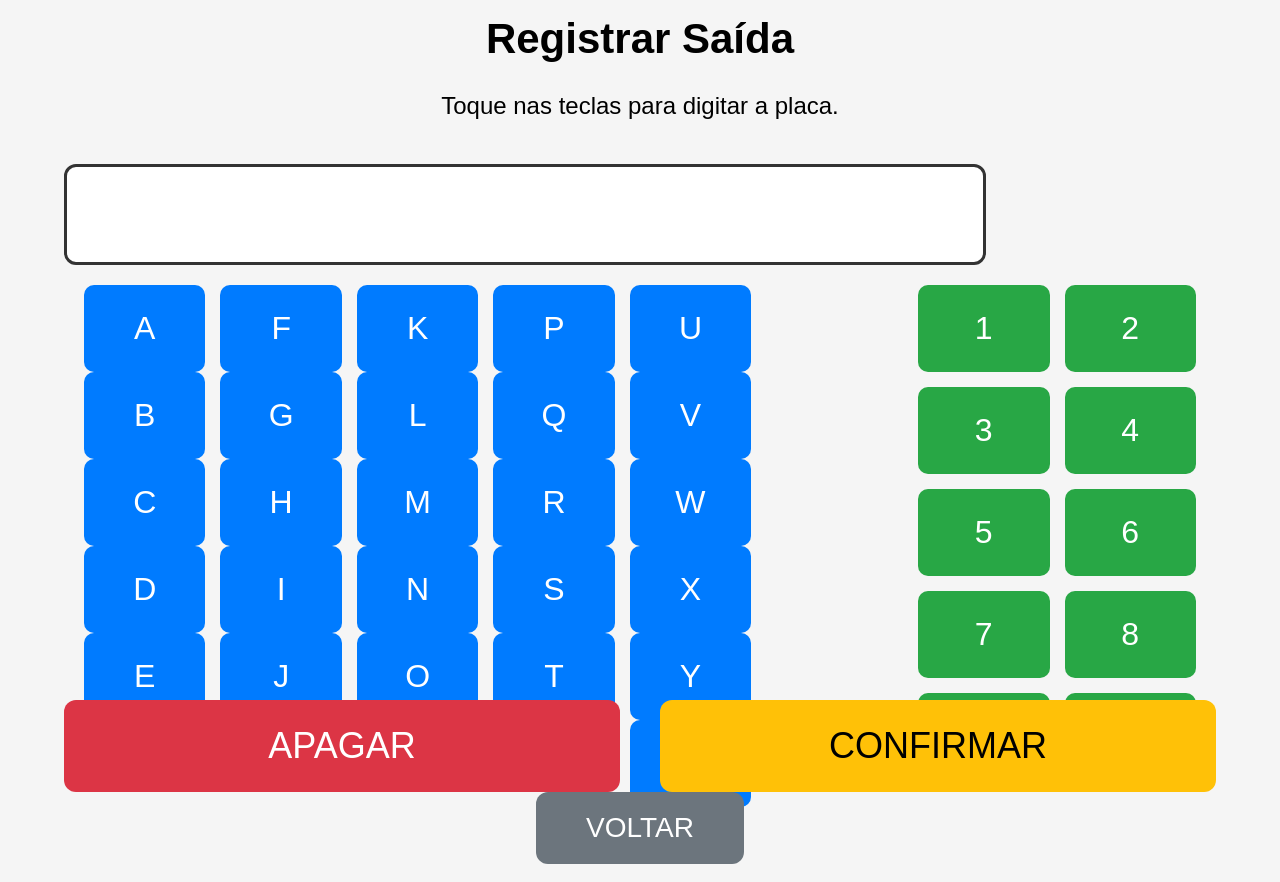
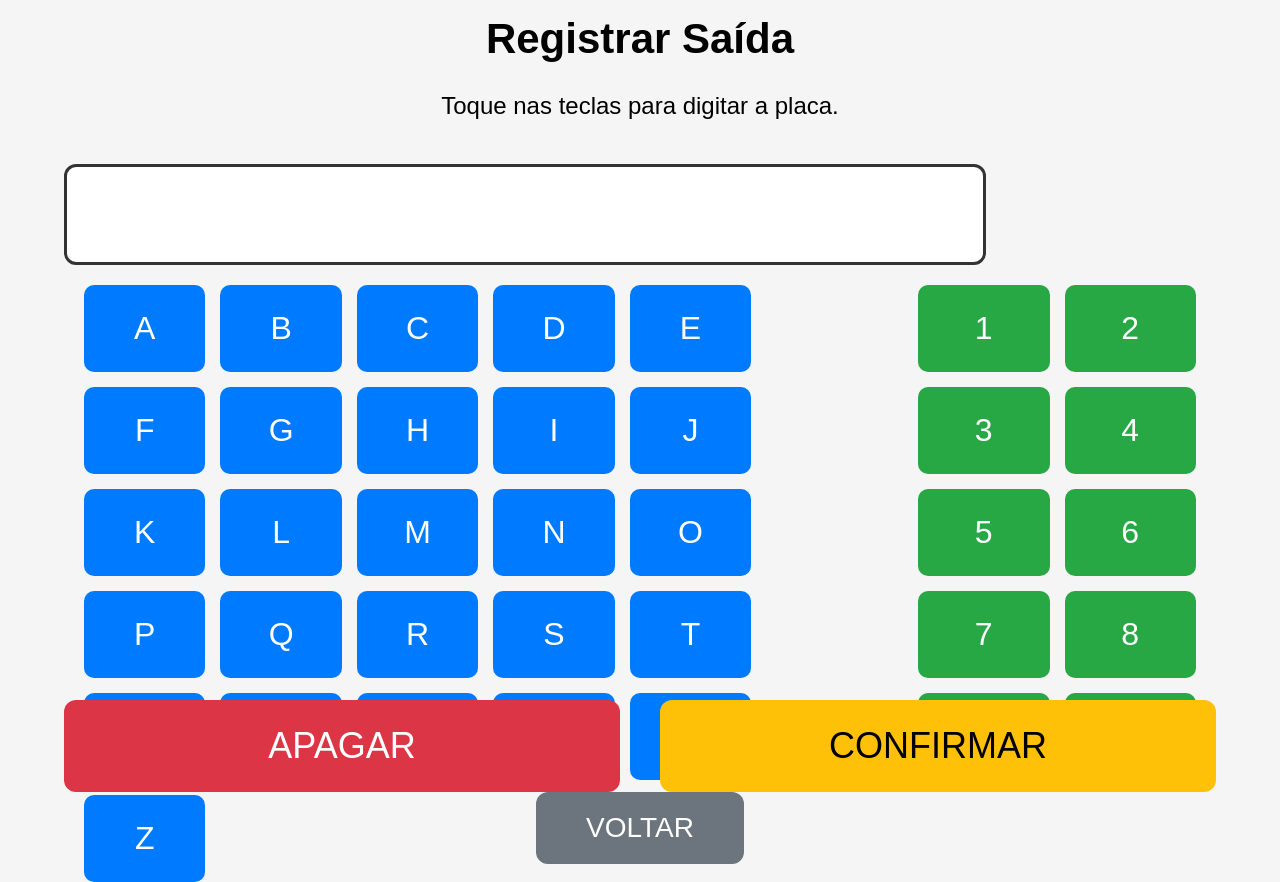
Before and after one commit to PedroMoeziaJr/programa_prime_park, a Flask app: page /saida in a window 1280 px wide. Run offline with Flask 3, Linux system fonts and the light colour scheme.

Commit message:
Refactor keyboard layout in saida.html

```diff
--- a/templates/saida.html
+++ b/templates/saida.html
@@ -20,35 +20,30 @@
 
                 <!-- LETRAS -->
                 <div class="keyboard-letters">
-                    <div class="keyboard-row">
                     <button type="button" class="key key-letter">A</button>
                     <button type="button" class="key key-letter">B</button>
                     <button type="button" class="key key-letter">C</button>
                     <button type="button" class="key key-letter">D</button>
                     <button type="button" class="key key-letter">E</button>
-                    </div>
-                    <div class="keyboard-row">
+
                     <button type="button" class="key key-letter">F</button>
                     <button type="button" class="key key-letter">G</button>
                     <button type="button" class="key key-letter">H</button>
                     <button type="button" class="key key-letter">I</button>
                     <button type="button" class="key key-letter">J</button>
-                    </div>
-                    <div class="keyboard-row">
+
                     <button type="button" class="key key-letter">K</button>
                     <button type="button" class="key key-letter">L</button>
                     <button type="button" class="key key-letter">M</button>
                     <button type="button" class="key key-letter">N</button>
                     <button type="button" class="key key-letter">O</button>
-                    </div>
-                    <div class="keyboard-row">
+
                     <button type="button" class="key key-letter">P</button>
                     <button type="button" class="key key-letter">Q</button>
                     <button type="button" class="key key-letter">R</button>
                     <button type="button" class="key key-letter">S</button>
                     <button type="button" class="key key-letter">T</button>
-                    </div>
-                    <div class="keyboard-row">
+
                     <button type="button" class="key key-letter">U</button>
                     <button type="button" class="key key-letter">V</button>
                     <button type="button" class="key key-letter">W</button>
@@ -56,9 +51,8 @@
                     <button type="button" class="key key-letter">Y</button>
                     <button type="button" class="key key-letter">Z</button>
                 </div>
-                </div>
 
-                <!-- NÚMEROS -->
+                <!-- NÚMEROS EM 2 COLUNAS -->
                 <div class="keyboard-numbers">
                     <button type="button" class="key key-number">1</button>
                     <button type="button" class="key key-number">2</button>
@@ -78,7 +72,6 @@
                 <button type="button" class="key key-action" id="backspace">APAGAR</button>
                 <button type="submit" class="key key-confirm">CONFIRMAR</button>
             </div>
-
         </form>
 
         <a href="/"><button class="btn-back">VOLTAR</button></a>
```
Lines whose indentation alone changed are shown as unchanged.
